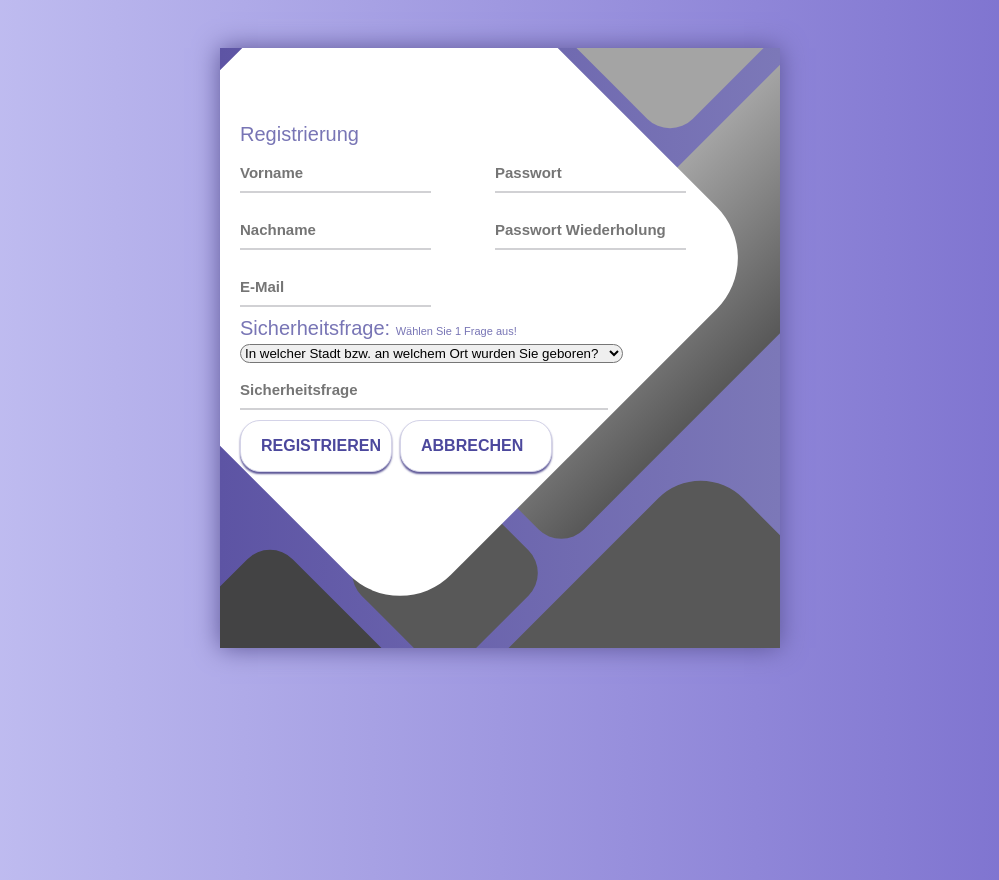
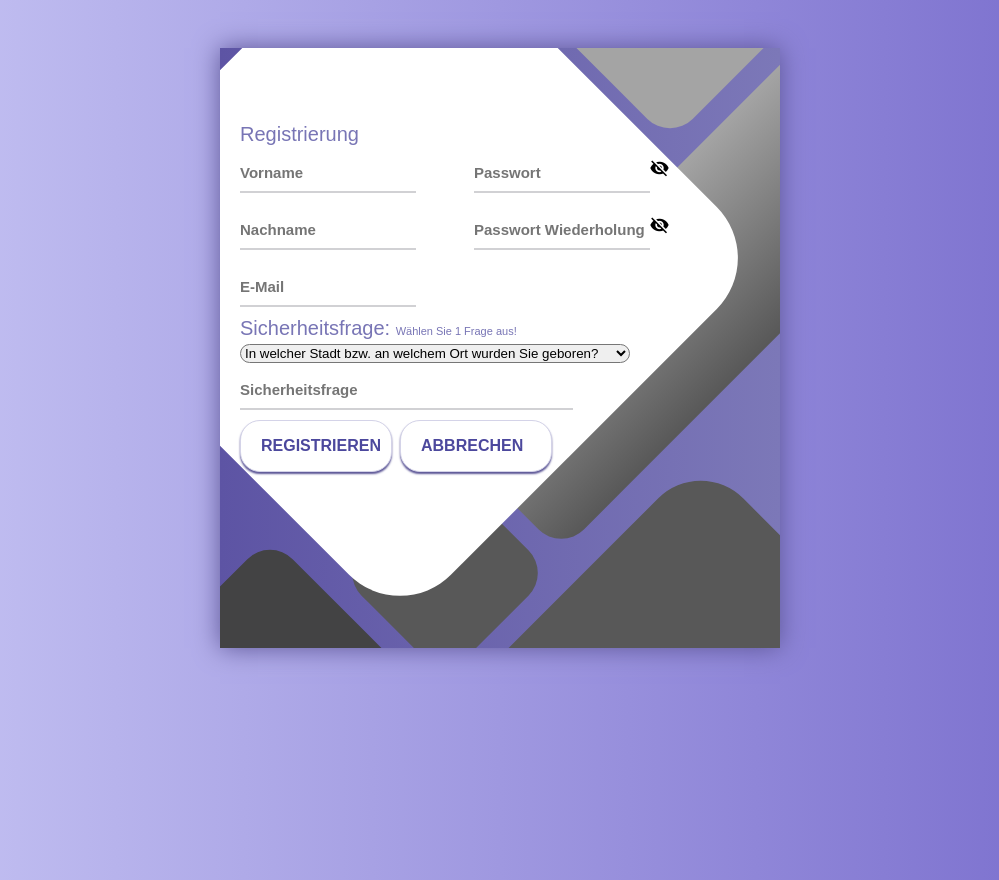
Before and after one commit to DatPriest/budget_book, an Angular app in the folder frontend/: page /register in a window 1280 px wide. Shown: the whole page, without its empty margins (140-1139 px from the left). Built offline with nearby package versions, Linux system fonts and the light colour scheme.

Commit message:
Edit View
Edit the Login, Register, Passwort forgotten and Main View

```diff
--- a/frontend/src/app/login-view/login-view.component.css
+++ b/frontend/src/app/login-view/login-view.component.css
@@ -176,18 +176,10 @@
 }
 
 .show_passwort{
-  background: none;
-  font-size: 11px;
-  margin-bottom: 10px;
-  border-radius: 0px;
+  font-size: 20px;
   border: none;
-  font-weight: 700;
-  display: flex;
   align-items: center;
   width: 0%;
   color: rgb(0, 0, 0);
-  box-shadow: 0px 2px 2px transparent;
   cursor: pointer;
-  transition: .0s;
-  top: 500px;
 }
--- a/frontend/src/app/login-view/login-view.component.html
+++ b/frontend/src/app/login-view/login-view.component.html
@@ -11,7 +11,7 @@
             <div class="input_field">
               <div>
                 <input type="{{showPassword ? 'text' : 'password' }}" class="input_field" id="UserPassword" placeholder="Password">
-                <button type="button" class="show_passwort material-icons" (click)="togglePassword()">visibility_off</button>
+                <button type="button" class="show_passwort material-icons" (click)="togglePassword()">{{showPassword ? 'visibility' : 'visibility_off' }}</button>
               </div>
             </div>
             <button type="button" class="button login_submit" id="login" (click)="loginUser()">
@@ -25,7 +25,6 @@
             </button>
           </form>
         </div>
-
       </header>
       <body>
         <div class="screen_background">
--- a/frontend/src/app/login-view/login-view.component.ts
+++ b/frontend/src/app/login-view/login-view.component.ts
@@ -11,7 +11,7 @@ export class LoginViewComponent implements OnInit {
   showPassword: boolean = false;
   constructor(public router: Router) { }
 
-  public togglePassword() {
+  togglePassword(): void {
     this.showPassword = !this.showPassword;
   }
 
--- a/frontend/src/app/main-menu-view/main-menu-view.component.css
+++ b/frontend/src/app/main-menu-view/main-menu-view.component.css
@@ -3,12 +3,12 @@
   margin: 0;
   text-align: center;
   padding: 0;
-  font-family: Raleway, sans-serif;
 }
 
 .header_Hauptmenu {
   color: black;
   font-size: 40px;
+  font-family: Raleway, sans-serif;
 }
 
 .container {
--- a/frontend/src/app/password-forgotten-view/password-forgotten-view.component.css
+++ b/frontend/src/app/password-forgotten-view/password-forgotten-view.component.css
@@ -2,7 +2,6 @@
   box-sizing: border-box;
   margin: 0;
   padding: 0;
-  font-family: Raleway, sans-serif;
 }
 
 .container {
@@ -95,6 +94,7 @@
   width: 550px;
   padding: 20px;
   padding-top: 75px;
+  font-family: Raleway, sans-serif;
 }
 
 .header_Text {
@@ -232,3 +232,12 @@
   outline: none;
   border-bottom-color: #6A679E;
 }
+
+.show_passwort{
+  font-size: 20px;
+  border: none;
+  align-items: center;
+  width: 0%;
+  color: rgb(0, 0, 0);
+  cursor: pointer;
+}
--- a/frontend/src/app/password-forgotten-view/password-forgotten-view.component.html
+++ b/frontend/src/app/password-forgotten-view/password-forgotten-view.component.html
@@ -9,10 +9,12 @@
               <input type="email" class="input_field" id="newForgottenEmail" placeholder="E-Mail">
             </div>
             <div class="input_field">
-              <input type="password" class="input_field" id="newForgottenPassword" placeholder="Neues Passwort">
+              <input type="{{showPassword ? 'text' : 'password' }}" class="input_field" id="newForgottenPassword" placeholder="Neues Passwort">
+              <button type="button" class="show_passwort material-icons" (click)="togglePassword()">{{showPassword ? 'visibility' : 'visibility_off' }}</button>
             </div>
             <div class="input_field">
-              <input type="password" class="input_field" id="newForgottenPasswordreplay" placeholder="Neues Passwort wiederholen">
+              <input type="{{showPasswordReplay ? 'text' : 'password' }}" class="input_field" id="newForgottenPasswordreplay" placeholder="Neues Passwort wiederholen">
+              <button type="button" class="show_passwort material-icons" (click)="togglePasswordReplay()">{{showPasswordReplay ? 'visibility' : 'visibility_off' }}</button>
             </div>
             <div>
               <label class="sicherheit_Header">Sicherheitsfrage:
--- a/frontend/src/app/password-forgotten-view/password-forgotten-view.component.ts
+++ b/frontend/src/app/password-forgotten-view/password-forgotten-view.component.ts
@@ -8,7 +8,17 @@ import { Router } from "@angular/router";
 })
 export class PasswordForgottenViewComponent implements OnInit {
 
+  showPassword: boolean = false;
+  showPasswordReplay: boolean = false;
   constructor(public router: Router) { }
+
+  togglePassword(): void {
+    this.showPassword = !this.showPassword;
+  }
+
+  togglePasswordReplay(): void {
+    this.showPasswordReplay = !this.showPasswordReplay;
+  }
 
   savePassword(): void {
     //this.router.navigate(['']);
--- a/frontend/src/app/register-view/register-view.component.css
+++ b/frontend/src/app/register-view/register-view.component.css
@@ -2,7 +2,6 @@
   box-sizing: border-box;
   margin: 0;
   padding: 0;
-  font-family: Raleway, sans-serif;
 }
 
 .container {
@@ -106,7 +105,7 @@
 
 .column {
   float: left;
-  width: 50%;
+  width: 45%;
 }
 
 .row:after {
@@ -116,9 +115,10 @@
 }
 
 .register {
-  width: 550px;
+  width: 560px;
   padding: 20px;
   padding-top: 75px;
+  font-family: Raleway, sans-serif;
 }
 
 /* Login Felder */
@@ -242,7 +242,7 @@
 .sicherheit_field {
   padding: 10px 0px;
   position: relative;
-  width: 85%;
+  width: 80%;
 }
 
 .sicherheit_field:active,
@@ -261,3 +261,12 @@
 ::placeholder{
   font-size: 15px;
 }
+
+.show_passwort{
+  font-size: 20px;
+  border: none;
+  align-items: center;
+  width: 0%;
+  color: rgb(0, 0, 0);
+  cursor: pointer;
+}
--- a/frontend/src/app/register-view/register-view.component.html
+++ b/frontend/src/app/register-view/register-view.component.html
@@ -19,41 +19,13 @@
               </div>
               <div class="column">
                 <div class="input_field">
-                  <input type="password" class="input_field" id="newUserPassword" placeholder="Passwort">
-                  <!--<p id="message">Password is <span id="strenght"></span></p>-->
+                  <input type="{{showPassword ? 'text' : 'password' }}" class="input_field" id="newUserPassword" placeholder="Passwort">
+                  <button type="button" class="show_passwort material-icons" (click)="togglePassword()">{{showPassword ? 'visibility' : 'visibility_off' }}</button>
                 </div>
                 <div class="input_field">
-                  <input type="password" class="input_field" id="newUserPasswordreplay" placeholder="Passwort Wiederholung">
+                  <input type="{{showPasswordReplay ? 'text' : 'password' }}" class="input_field" id="newUserPasswordreplay" placeholder="Passwort Wiederholung">
+                  <button type="button" class="show_passwort material-icons" (click)="togglePasswordReplay()">{{showPasswordReplay ? 'visibility' : 'visibility_off' }}</button>
                 </div>
-                <!--<script>
-                  var pass = document.getElementById("newUserPassword");
-                  var msg = document.getElementById("message");
-                  var str = document.getElementById("strenght");
-
-                  pass.addEventListener("input", () => {
-                    if(pass.value.length > 0){
-                      msg.style.display = "block";
-                    }
-                    else {
-                      msg.style.display = "none";
-                    }
-                    if(pass.value.length < 4){
-                      str.innerHTML = "weak";
-                      pass.style.borderColor = "#ff5925";
-                      msg.style.color = "#ff5925";
-                    }
-                    else if(pass.value.length >= 4 && pass.value.length < 8){
-                      str.innerHTML = "medium";
-                      pass.style.borderColor = "ff5925";
-                      msg.style.color = "#ff5925";
-                    }
-                    else if(pass.value.length >= 8){
-                      str.innerHTML = "strong";
-                      pass.style.borderColor = "ff5925";
-                      msg.style.color = "#ff5925";
-                    }
-                  })
-                </script>-->
               </div>
             </div>
             <div>
--- a/frontend/src/app/register-view/register-view.component.ts
+++ b/frontend/src/app/register-view/register-view.component.ts
@@ -8,10 +8,20 @@ import { Router } from "@angular/router";
 })
 export class RegisterViewComponent implements OnInit {
 
+  showPassword: boolean = false;
+  showPasswordReplay: boolean = false;
   constructor(public router: Router) { }
 
+  togglePassword(): void {
+    this.showPassword = !this.showPassword;
+  }
+
+  togglePasswordReplay(): void {
+    this.showPasswordReplay = !this.showPasswordReplay;
+  }
+
   registrationUser(): void {
-    //this.router.navigate(['']);
+    //  this.router.navigate(['']);
   }
 
   cancel(): void {
```
